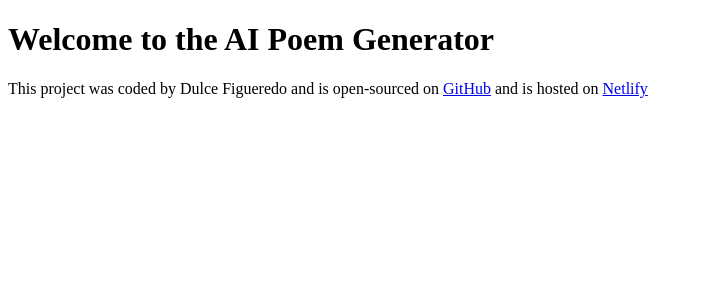
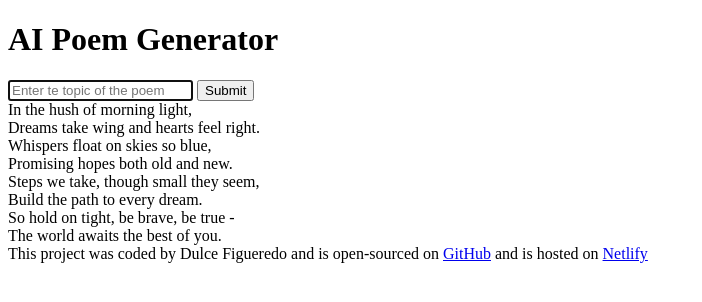
Before and after one commit to DulcePy/AIProject, a plain HTML site: page index.html in a window 1280 px wide. Shown: the whole page, without its empty margins (0-702 px from the left). Drawn offline with Linux system fonts and the light colour scheme.

Commit message:
form were added to the page

```diff
--- a/index.html
+++ b/index.html
@@ -8,7 +8,31 @@
     <title>AI Poem Generator</title>
   </head>
   <body>
-    <h1>Welcome to the AI Poem Generator</h1>
+    <header>
+      <h1>AI Poem Generator</h1>
+    </header>
+    <main>
+      <form>
+        <input
+          type="text"
+          placeholder="Enter te topic of the poem"
+          required
+          autofocus
+          autocomplete="off"
+        />
+        <input type="submit" value="Submit" />
+      </form>
+      <div id="poem-content">
+        In the hush of morning light, <br />
+        Dreams take wing and hearts feel right. <br />
+        Whispers float on skies so blue, <br />
+        Promising hopes both old and new. <br />
+        Steps we take, though small they seem, <br />
+        Build the path to every dream. <br />
+        So hold on tight, be brave, be true - <br />
+        The world awaits the best of you. <br />
+      </div>
+    </main>
     <footer>
       This project was coded by Dulce Figueredo and is open-sourced on
       <a href="https://github.com/DulcePy/AIProject">GitHub</a> and is hosted on
```
